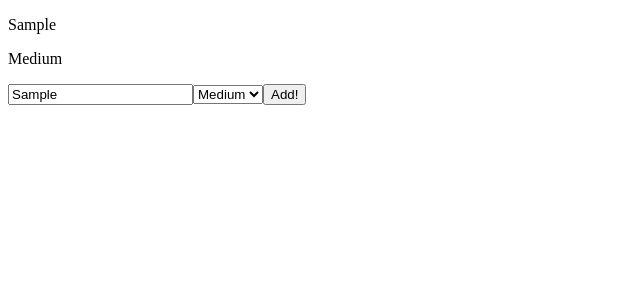
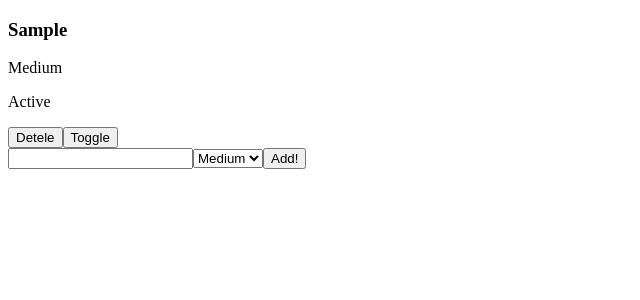
Before and after one commit to TulupaAnton/PracProps, a React (Vite) app: page / in a window 1280 px wide. Both pictures are taken after typing "Sample" into the empty fields and a click on the button "Add!". Shown: the top 300 px of the page, without its empty margins (0-640 px from the left). Built offline with nearby package versions, Linux system fonts and the light colour scheme.

Commit message:
update Task Manager

```diff
--- a/src/TaskManager/TaskForm.jsx
+++ b/src/TaskManager/TaskForm.jsx
@@ -3,6 +3,15 @@ import { useState } from "react";
 export function TaskForm({ onAdd }) {
   const [title, setTitle] = useState("");
   const [priority, setPriority] = useState("Medium");
+
+  function handleAdd() {
+    if (title.trim() === "") {
+      return;
+    }
+    onAdd(title.trim(), priority);
+    setPriority("Medium");
+    setTitle("");
+  }
   return (
     <div>
       <input
@@ -15,7 +24,7 @@ export function TaskForm({ onAdd }) {
         <option value="Medium">Medium</option>
         <option value="High">High</option>
       </select>
-      <button onClick={() => onAdd(title, priority)}>Add!</button>
+      <button onClick={handleAdd}>Add!</button>
     </div>
   );
 }
--- a/src/TaskManager/TaskItem.jsx
+++ b/src/TaskManager/TaskItem.jsx
@@ -0,0 +1,12 @@
+export function TaskItem({ task, onDelete, onToggle }) {
+  return (
+    <div>
+      <h3>{task.text}</h3>
+      <p>{task.priority}</p>
+      {/* <input type="checkbox" /> */}
+      {task.completed ? <p>Complited</p> : <p>Active</p>}
+      <button onClick={() => onDelete(task.id)}>Detele</button>
+      <button onClick={() => onToggle(task.id)}>Toggle</button>
+    </div>
+  );
+}
--- a/src/TaskManager/TaskList.jsx
+++ b/src/TaskManager/TaskList.jsx
@@ -0,0 +1,11 @@
+import { TaskItem } from "./TaskItem";
+
+export function TaskList({ tasks, onDelete, onToggle }) {
+  return (
+    <div>
+      {tasks.map((t) => (
+        <TaskItem key={t.id} task={t} onDelete={onDelete} onToggle={onToggle} />
+      ))}
+    </div>
+  );
+}
--- a/src/TaskManager/TaskManager.jsx
+++ b/src/TaskManager/TaskManager.jsx
@@ -1,5 +1,6 @@
 import { useState } from "react";
 import { TaskForm } from "./TaskForm";
+import { TaskList } from "./TaskList";
 
 export function TaskManager() {
   const [tasks, setTasks] = useState([]);
@@ -15,15 +16,20 @@ export function TaskManager() {
       },
     ]);
   }
+  function deleteTask(id) {
+    setTasks((prev) => prev.filter((t) => t.id !== id));
+  }
+  function toggleTask(id) {
+    setTasks((prev) =>
+      prev.map((t) => {
+        return t.id === id ? { ...t, completed: !t.completed } : t;
+      }),
+    );
+  }
   return (
     <div>
-      {tasks.map((t) => (
-        <div key={t.id}>
-          <p>{t.text}</p>
-          <p>{t.priority}</p>
-        </div>
-      ))}
-      <TaskForm onAdd={(title, priority) => addTask(title, priority)} />
+      <TaskList tasks={tasks} onDelete={deleteTask} onToggle={toggleTask} />
+      <TaskForm onAdd={addTask} />
     </div>
   );
 }
```
